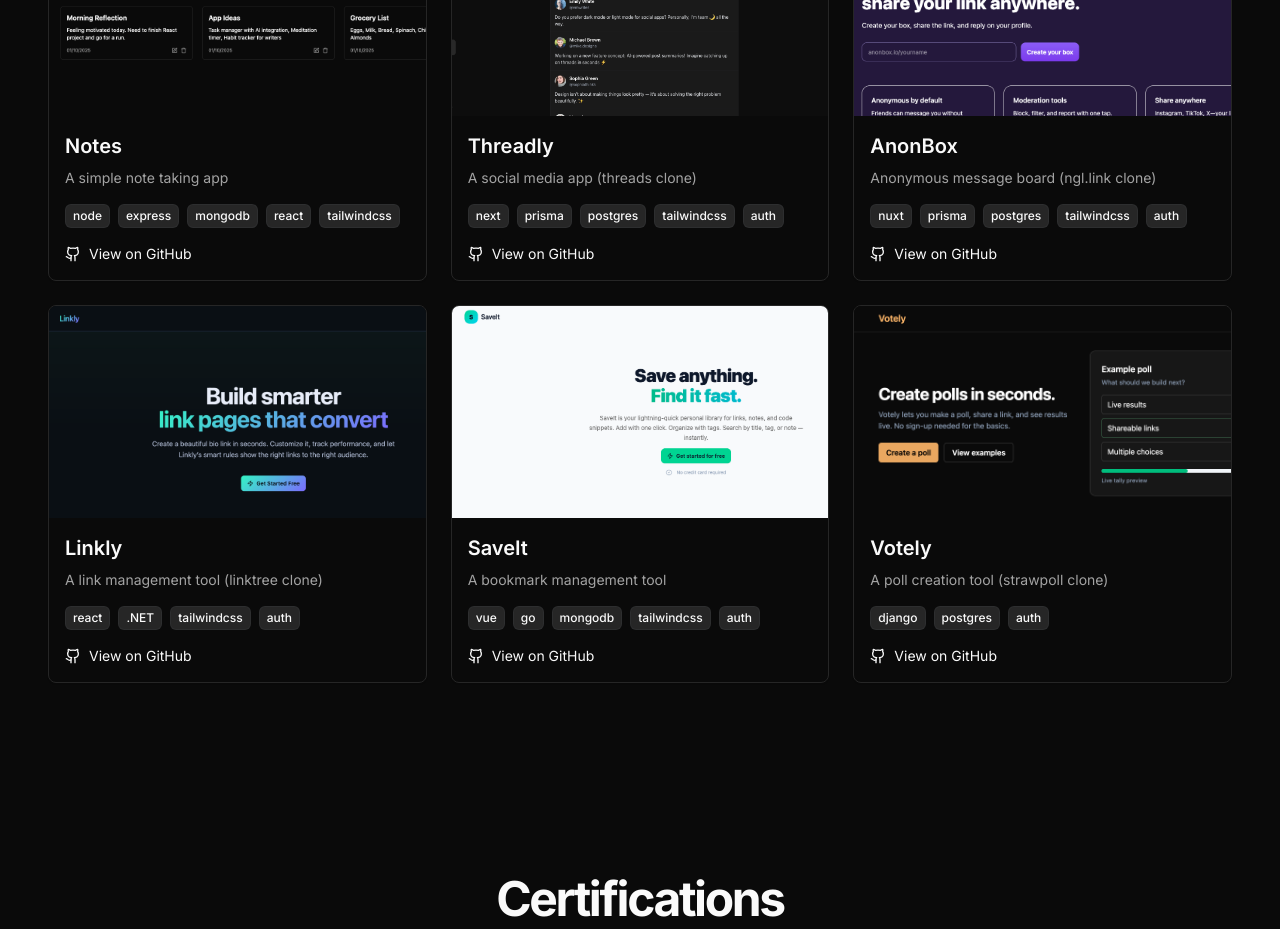
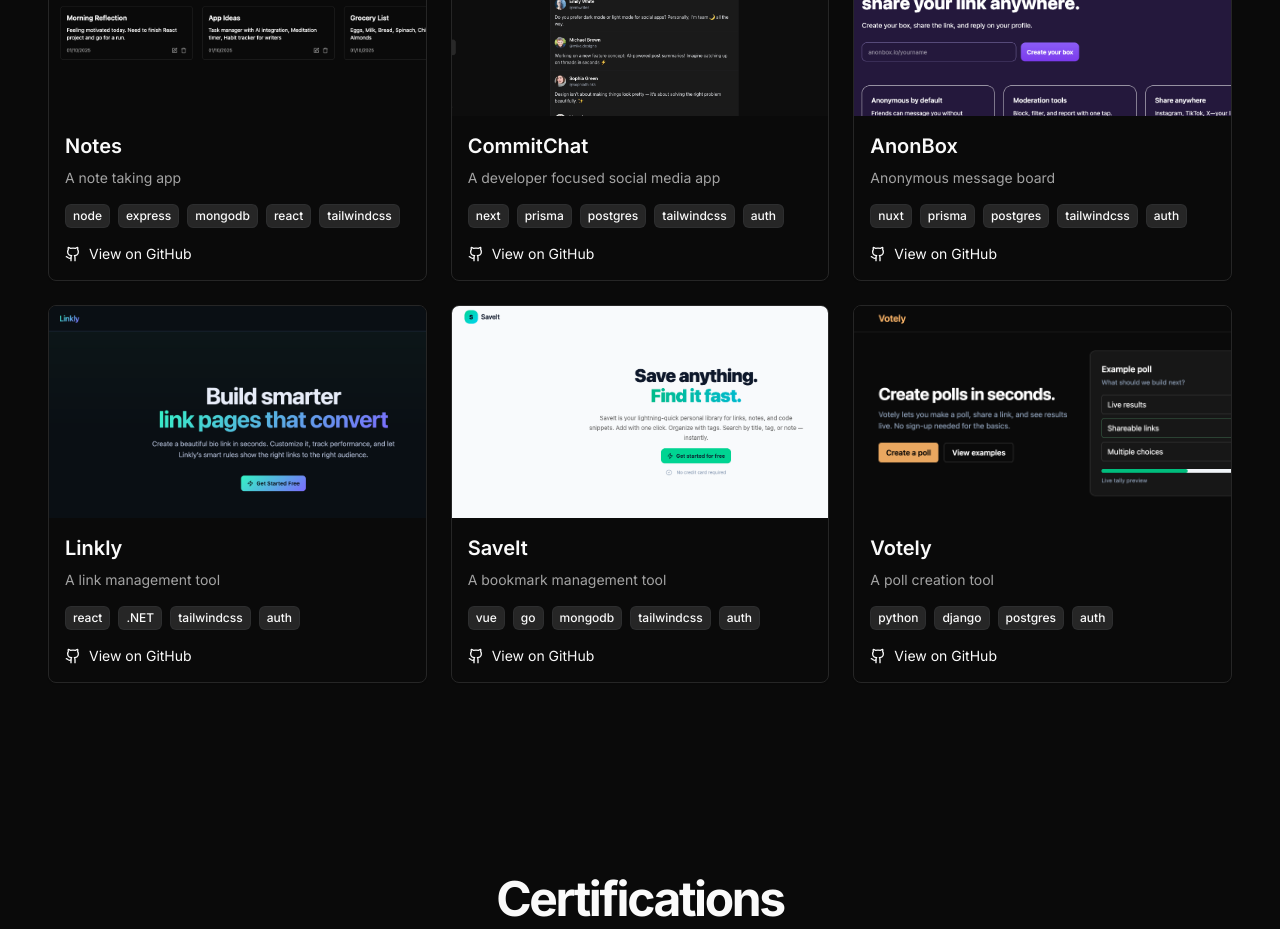
Before and after one commit to gmf001/glenn-francis-v2, a Next.js app: page / in a window 1280 px wide. Shown: the part 800-1729 px from the top of the page. Built offline with nearby package versions, Linux system fonts and the light colour scheme.

Commit message:
Refactor project descriptions in page.tsx
Updated project descriptions for clarity and consistency.

```diff
--- a/app/page.tsx
+++ b/app/page.tsx
@@ -67,28 +67,28 @@ export default function Page() {
 						<div className='grid gap-6 lg:grid-cols-2 xl:grid-cols-3 w-full'>
 							<Project
 								title='Notes'
-								description='A simple note taking app'
+								description='A note taking app'
 								image='/screenshot1.png'
 								link='https://github.com/gmf001/notes-app-mern'
 								tags={['node', 'express', 'mongodb', 'react', 'tailwindcss']}
 							/>
 							<Project
-								title='Threadly'
-								description='A social media app (threads clone)'
+								title='CommitChat'
+								description='A developer focused social media app'
 								image='/screenshot5.png'
 								link=''
 								tags={['next', 'prisma', 'postgres', 'tailwindcss', 'auth']}
 							/>
 							<Project
 								title='AnonBox'
-								description='Anonymous message board (ngl.link clone)'
+								description='Anonymous message board'
 								image='/screenshot4.png'
 								link=''
 								tags={['nuxt', 'prisma', 'postgres', 'tailwindcss', 'auth']}
 							/>
 							<Project
 								title='Linkly'
-								description='A link management tool (linktree clone)'
+								description='A link management tool'
 								image='/screenshot6.png'
 								link=''
 								tags={['react', '.NET', 'tailwindcss', 'auth']}
@@ -102,10 +102,10 @@ export default function Page() {
 							/>
 							<Project
 								title='Votely'
-								description='A poll creation tool (strawpoll clone)'
+								description='A poll creation tool'
 								image='/screenshot3.png'
 								link=''
-								tags={['django', 'postgres', 'auth']}
+								tags={['python', 'django', 'postgres', 'auth']}
 							/>
 						</div>
 					</div>
```
